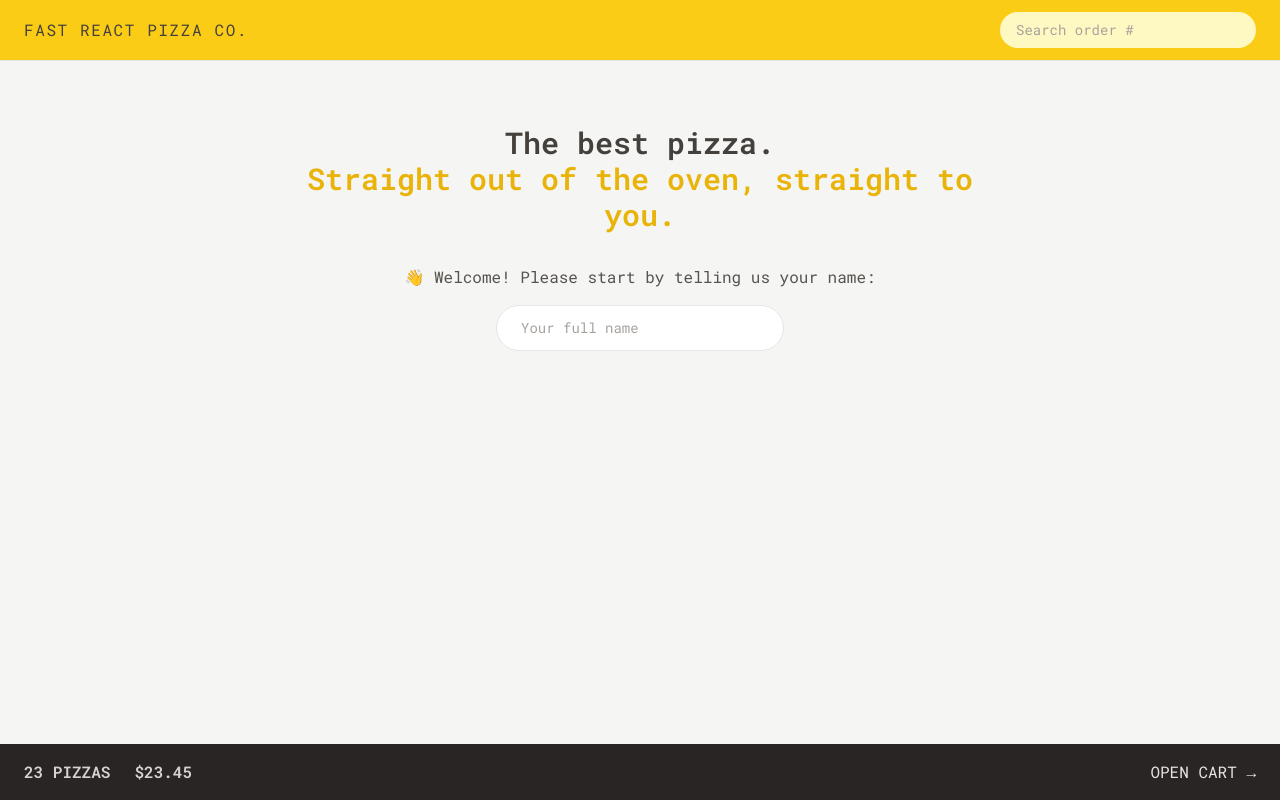
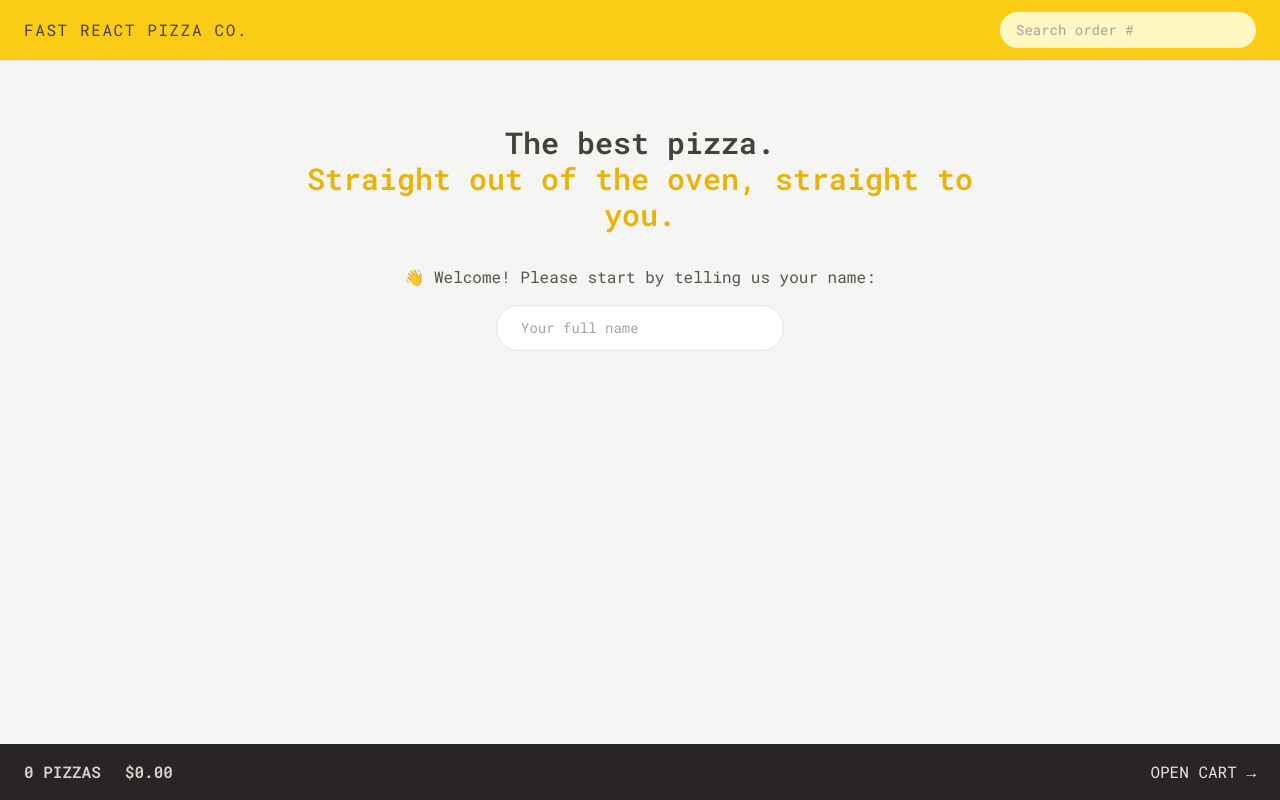
Before and after one commit to ntamasa/STUDY-REACTPIZZA, a React (Vite) app: page / in a window 1280 px wide. Built offline with nearby package versions, Linux system fonts and the light colour scheme.

Commit message:
add totalquantity and totalprice in cartoverview

```diff
--- a/src/features/cart/CartOverview.jsx
+++ b/src/features/cart/CartOverview.jsx
@@ -1,11 +1,16 @@
+import { useSelector } from "react-redux";
 import { Link } from "react-router-dom";
+import { getTotalCartPrice, getTotalCartQuantity } from "./cartSlice";
 
 function CartOverview() {
+  const totalCartQuantity = useSelector(getTotalCartQuantity);
+  const totalCartPrice = useSelector(getTotalCartPrice);
+
   return (
     <div className="flex items-center justify-between bg-stone-800 px-4 py-4 text-sm uppercase text-stone-200 sm:px-6 md:text-base">
       <p className="space-x-4 font-semibold text-stone-300 sm:space-x-6">
-        <span>23 pizzas</span>
-        <span>$23.45</span>
+        <span>{totalCartQuantity} pizzas</span>
+        <span>${totalCartPrice.toFixed(2)}</span>
       </p>
       <Link to="/cart">Open cart &rarr;</Link>
     </div>
```
